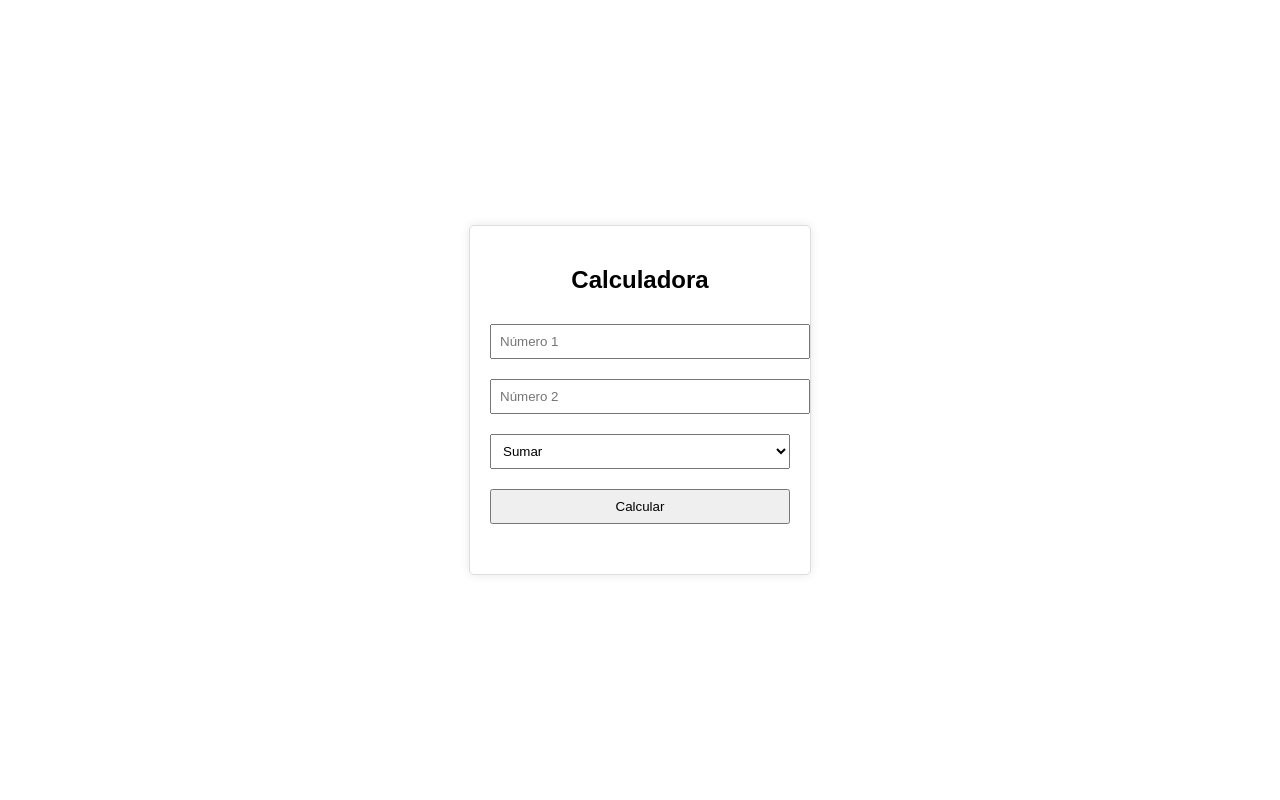
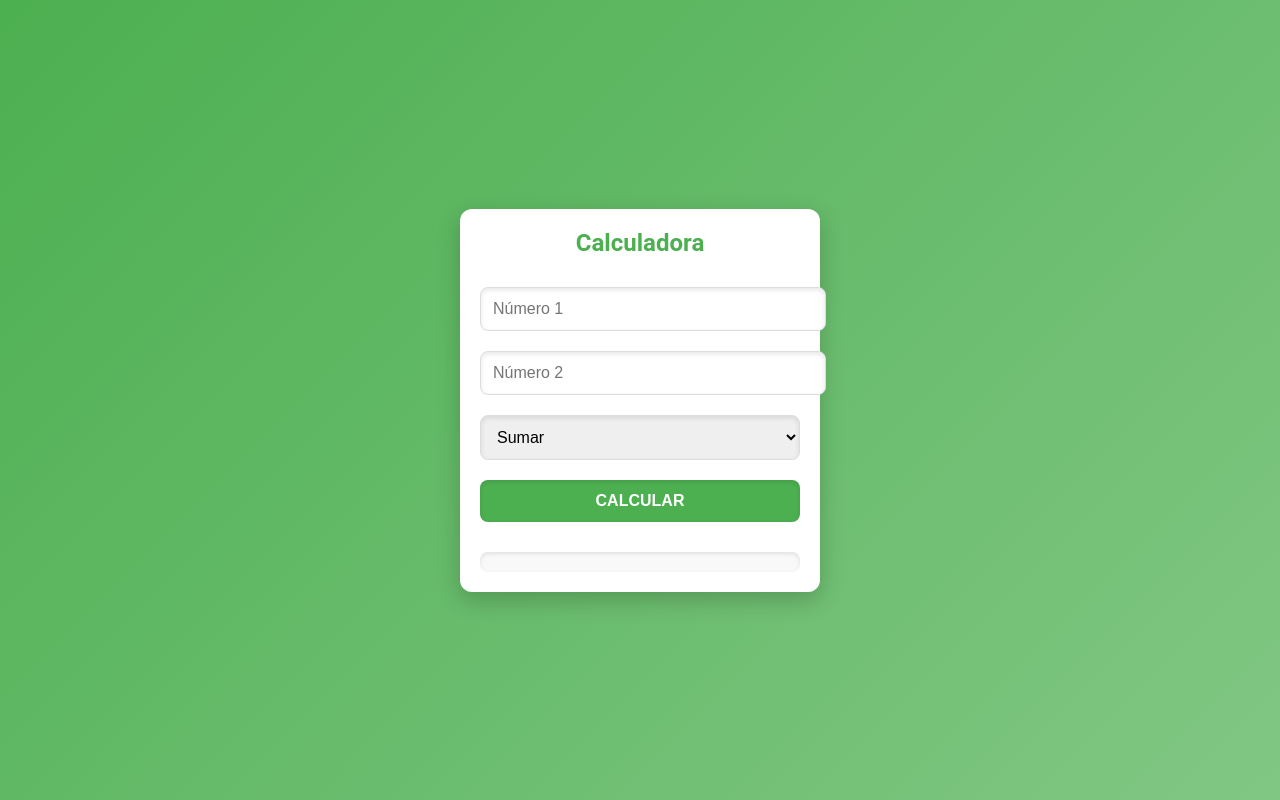
Before and after one commit to zono32/front-calculadora, a plain HTML site: page index.html in a window 1280 px wide. Drawn offline with Linux system fonts and the light colour scheme.

Commit message:
Update index.html

```diff
--- a/index.html
+++ b/index.html
@@ -6,30 +6,80 @@
     <title>Calculadora con API</title>
     <style>
        body {
-            font-family: Arial, sans-serif;
+    font-family: 'Roboto', Arial, sans-serif;
+    background: linear-gradient(135deg, #4caf50, #81c784);
+    color: #ffffff;
     display: flex;
     justify-content: center;
     align-items: center;
     height: 100vh;
     margin: 0;
+    box-sizing: border-box;
 }
+
 .container {
-            width: 300px;
+    background: #ffffff;
+    color: #333;
+    width: 320px;
     padding: 20px;
-            border: 1px solid #ddd;
-            border-radius: 5px;
-            box-shadow: 0 0 10px rgba(0, 0, 0, 0.1);
+    border-radius: 12px;
+    box-shadow: 0 8px 24px rgba(0, 0, 0, 0.2);
     text-align: center;
+    transition: transform 0.3s ease, box-shadow 0.3s ease;
 }
+
+.container:hover {
+    transform: translateY(-5px);
+    box-shadow: 0 12px 32px rgba(0, 0, 0, 0.3);
+}
+
+h2 {
+    margin: 0 0 20px;
+    font-size: 1.5em;
+    color: #4caf50;
+}
+
 input, select, button {
     margin: 10px 0;
     width: 100%;
-            padding: 8px;
+    padding: 12px;
+    font-size: 16px;
+    border: 1px solid #ddd;
+    border-radius: 8px;
+    box-shadow: inset 0 2px 5px rgba(0, 0, 0, 0.1);
+    outline: none;
+    transition: border 0.3s ease, box-shadow 0.3s ease;
 }
+
+input:focus, select:focus {
+    border: 1px solid #4caf50;
+    box-shadow: 0 0 5px rgba(76, 175, 80, 0.5);
+}
+
+button {
+    background: #4caf50;
+    color: #ffffff;
+    border: none;
+    cursor: pointer;
+    font-weight: bold;
+    text-transform: uppercase;
+    transition: background 0.3s ease, transform 0.2s ease;
+}
+
+button:hover {
+    background: #388e3c;
+    transform: scale(1.05);
+}
+
 #result {
     margin-top: 20px;
     font-size: 18px;
+    font-weight: bold;
     color: #333;
+    background: #f9f9f9;
+    padding: 10px;
+    border-radius: 8px;
+    box-shadow: inset 0 2px 4px rgba(0, 0, 0, 0.1);
 }
     </style>
 </head>
```
Lines whose indentation alone changed are shown as unchanged.
